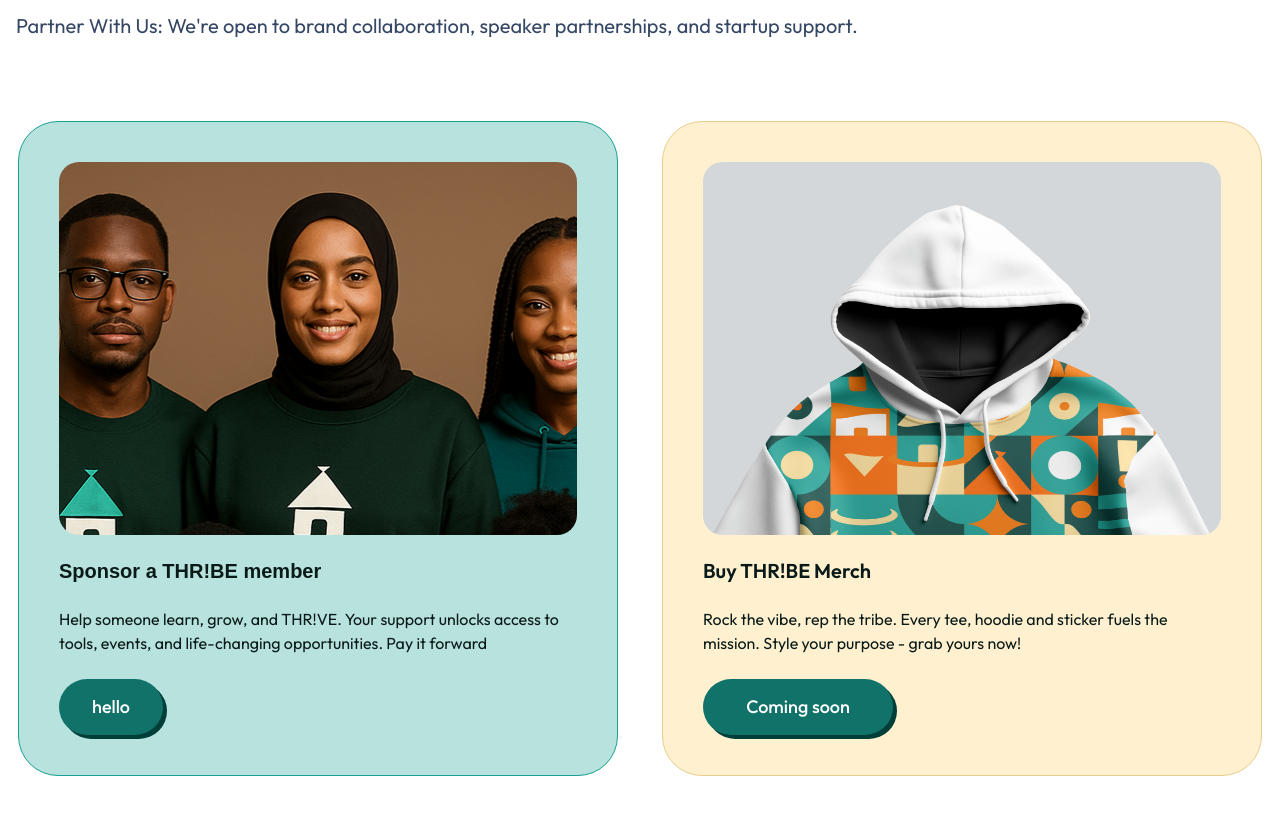
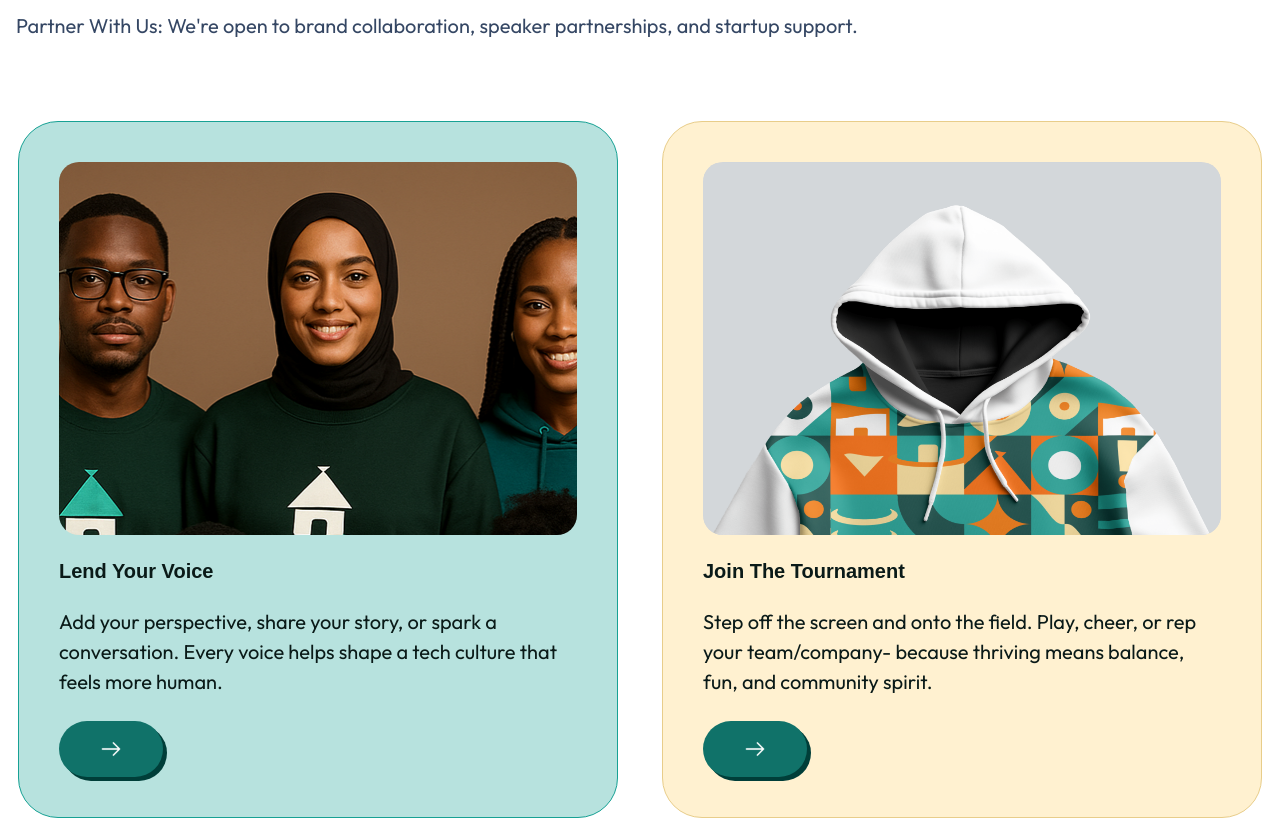
Before and after one commit to chiaka1996/thribes, a Next.js app: page / in a window 1280 px wide. Shown: the part 5313-6133 px from the top of the page. Built offline with nearby package versions, Linux system fonts and the light colour scheme; a web font is replaced by a local one.

Commit message:
working on the landing page

```diff
--- a/src/app/components/collaborate.jsx
+++ b/src/app/components/collaborate.jsx
@@ -1,6 +1,11 @@
+"use client"
+import { useState } from "react";
 import Image from "next/image";
 
 const Collaborate = () => {
+  const [hoverLendVoice, setHoverLendVoice] = useState(false);
+  const [hoverJoinTournament, setHoverJoinTournament] = useState(false)
+
     return(
         <section className="py-[40px] md:py-[120px] w-full">
                  <div className="max-w-[1248px] mx-auto px-[16px] md:px-[20px] xl:px-0">
@@ -16,39 +21,77 @@ const Collaborate = () => {
                   {/* <Image src="/img/build.png" width={46} height={46} alt="thribe community testimonial" className="object-fit shrink-0" /> */}
                 </h3>
                  <h3 className="tracking-[2%] text-secondaryColor mt-[8px]">Partner With Us: We&#39;re open to brand collaboration, speaker partnerships, and startup support.</h3>
+
                 <div className="mt-[40px] md:mt-[80px] flex flex-wrap lg:flex-nowrap justify-between gap-[40px]">
-                <div className="rounded-[16px] sm:rounded-[40px] border border-[#17A194] bg-[#B7E2DE] p-[24px] sm:p-[40px] min-h-[459px] sm:min-h-[653px] w-full sm:w-[600px] mx-auto">
+
+                   <div
+                    onMouseEnter={() => setHoverLendVoice(true)}
+                    onMouseLeave={() => setHoverLendVoice(false)}
+                   className={`${!hoverLendVoice ? "bg-[#B7E2DE]" : "shadow-[7px_7px_0px_0px_#64C0B7] bg-primaryGreen text-[#fff]"} min-h-[459px] sm:min-h-[653px] w-full sm:w-[600px] mx-auto cursor-pointer rounded-[16px] sm:rounded-[40px] border border-[#17A194]  p-[24px] sm:p-[40px] `}>
                   <div className="relative w-full h-[213px] sm:h-[373px] rounded-[11px] sm:rounded-[20px] mx-auto">
                     <Image src="/img/build2.png" fill alt="build with thribe community" className="object-center rounded-[20px]" />
                   </div>
                   <div className="mt-[16px] sm:mt-[24px] space-y-[13px] sm:space-y-[24px] text-[#0A1A18]">
-                    <h2 className="font-clash leading-[120%] tracking-[3%] font-[clash} font-[600]">Sponsor a THR!BE member</h2>
-                    <p className="text-[16px] tracking-[2%]">
-                      Help someone learn, grow, and THR!VE. Your support unlocks access to tools, events, and life-changing opportunities.
-                      Pay it forward
-                    </p>
+                    <h2 className={`font-clash leading-[120%] tracking-[3%] font-[clash} font-[600] ${hoverLendVoice ? "text-[#fff]" : ''}`}>Lend Your Voice</h2>
+                    {!hoverLendVoice ? <p className="tracking-[2%] leading-[150%]">
+                     Add your perspective, share your story, or spark a conversation. Every voice helps shape a tech culture that feels more human.
+                    </p> :  <p className="tracking-[2%] leading-[150%] text-[#fff]">
+                     Help Someone learn, grow and THRIVE. Your support unlock access to tools, events, and life-changing opportunities. Pay it forward.
+                    </p> }
+
+
 
                     <div>
-                       <button className={`cursor-pointer bg-[#107269] w-[104px] shadow-[4px_4px_0px_0px_#003E39] font-[500] text-[18px] text-[#fff] h-[44px] sm:h-[56px] rounded-[100px]`}>
-                         hello
+                       <button className={`${!hoverLendVoice ? "bg-[#107269] w-[104px] text-[#fff]" : "w-[284px] bg-[#fff]"} transition-all duration-500 ease-in-out shadow-[4px_4px_0px_0px_#003E39] flex justify-center items-center cursor-pointer  font-[500] text-[18px]  h-[44px] sm:h-[56px] rounded-[100px]`}>
+                         {
+                          !hoverLendVoice ? <Image src="/icons/arrow-white.png" width={24} height={24} alt="tech community in Nigeria" className="" /> :
+                          <div className="flex justify-center items-center space-x-[14px] text-primaryGreen">
+                          <div className={`${!hoverLendVoice ? "opacity-0 delay-500":"opacity-100 delay-0"} min-w-[180px] transition-all  duration-500 ease-in-out`}>Start the Conversation</div>
+                            <span className="material-symbols-outlined text-[24px]">Arrow_forward</span>
+                          </div>
+                         }
                       </button>
+
+                       {/* <button className={`${!hoverLendVoice ? "bg-[#107269] w-[104px] text-[#fff]" : "w-[284px] bg-[#fff]"} transition-all duration-500 ease-in-out text-[#fff] shadow-[4px_4px_0px_0px_#003E39] bg-[#107269] flex justify-center items-center cursor-pointer  font-[500] text-[18px]  h-[44px] sm:h-[56px] rounded-[100px]`}>
+                         {
+                          !hoverJoinTournament ? <Image src="/icons/arrow-white.png" width={24} height={24} alt="tech community in Nigeria" className="" /> :
+                          <div className={`flex justify-center items-center space-x-[14px]`}>
+                            <div className={`${!hoverJoinTournament ? "opacity-0 delay-500":"opacity-100 delay-0"} min-w-[160px] transition-all  duration-500 ease-in-out`}>Rep the Brand</div>
+                            <span className="material-symbols-outlined text-[24px]">Arrow_forward</span>
+                          </div>
+                         }
+                      </button> */}
                     </div>
                   </div>
                 </div>
 
-                 <div className="rounded-[16px] sm:rounded-[40px] border border-[#E8CD8A] bg-[#FFF1D0] p-[24px] sm:p-[40px] min-h-full sm:min-h-[653px] w-full sm:w-[600px] mx-auto">
+
+                 <div
+                  onMouseEnter={() => setHoverJoinTournament(true)}
+                    onMouseLeave={() => setHoverJoinTournament(false)}
+                 className={`${!hoverJoinTournament ? "bg-[#FFF1D0]" : "shadow-[7px_7px_0px_0px_#FBA355] bg-[#E8CD8A] text-[#fff]"} rounded-[16px] sm:rounded-[40px] border border-[#E8CD8A]  p-[24px] sm:p-[40px] min-h-full sm:min-h-[653px] w-full sm:w-[600px] mx-auto`}>
                   <div className="relative  w-full h-[213px] sm:h-[373px] rounded-[20px] mx-auto bg-[#D3D7DA]">
                     <Image src="/img/build3.png" fill alt="build with thribe community" className="object-center rounded-[20px]" />
                   </div>
                   <div className="mt-[16px] sm:mt-[24px] space-y-[13px] sm:space-y-[24px] text-[#0A1A18]">
-                    <h2 className="leading-[120%] tracking-[3%] font-[clash} font-[600]">Buy THR!BE Merch</h2>
-                    <p className="text-[16px] tracking-[2%]">
-                      Rock the vibe, rep the tribe. Every tee, hoodie and sticker fuels the mission. Style your purpose - grab yours now!
+                    <h2 className="leading-[120%] tracking-[3%] font-clash font-[600]">
+                      {!hoverJoinTournament ? "Join The Tournament" : "Rep the Brand"}</h2>
+                    <p className="tracking-[2%] ">
+                      {!hoverJoinTournament ? "Step off the screen and onto the field. Play, cheer, or rep your team/company- because thriving means balance, fun, and community spirit."
+                          :
+                    "Wear the spirit of THRIBE everywhere you go. Grab your merch, rep the tribe, and show the world that thriving is more than work - it's a lifestyle."
+                    }
                     </p>
 
                     <div>
-                       <button className={`cursor-pointer bg-[#107269] w-[190px] shadow-[4px_4px_0px_0px_#003E39] font-[500] text-[18px] text-[#fff] h-[44px] sm:h-[56px] rounded-[100px]`}>
-                         Coming soon
+                      <button className={`${!hoverJoinTournament ? " w-[104px]" : "w-[284px]"} transition-all duration-500 ease-in-out text-[#fff] shadow-[4px_4px_0px_0px_#003E39] bg-[#107269] flex justify-center items-center cursor-pointer  font-[500] text-[18px]  h-[44px] sm:h-[56px] rounded-[100px]`}>
+                         {
+                          !hoverJoinTournament ? <Image src="/icons/arrow-white.png" width={24} height={24} alt="tech community in Nigeria" className="" /> :
+                          <div className={`flex justify-center items-center space-x-[14px]`}>
+                            <div className={`${!hoverJoinTournament ? "opacity-0 delay-500":"opacity-100 delay-0"} min-w-[160px] transition-all  duration-500 ease-in-out`}>Rep the Brand</div>
+                            <span className="material-symbols-outlined text-[24px]">Arrow_forward</span>
+                          </div>
+                         }
                       </button>
                     </div>
                   </div>
```
